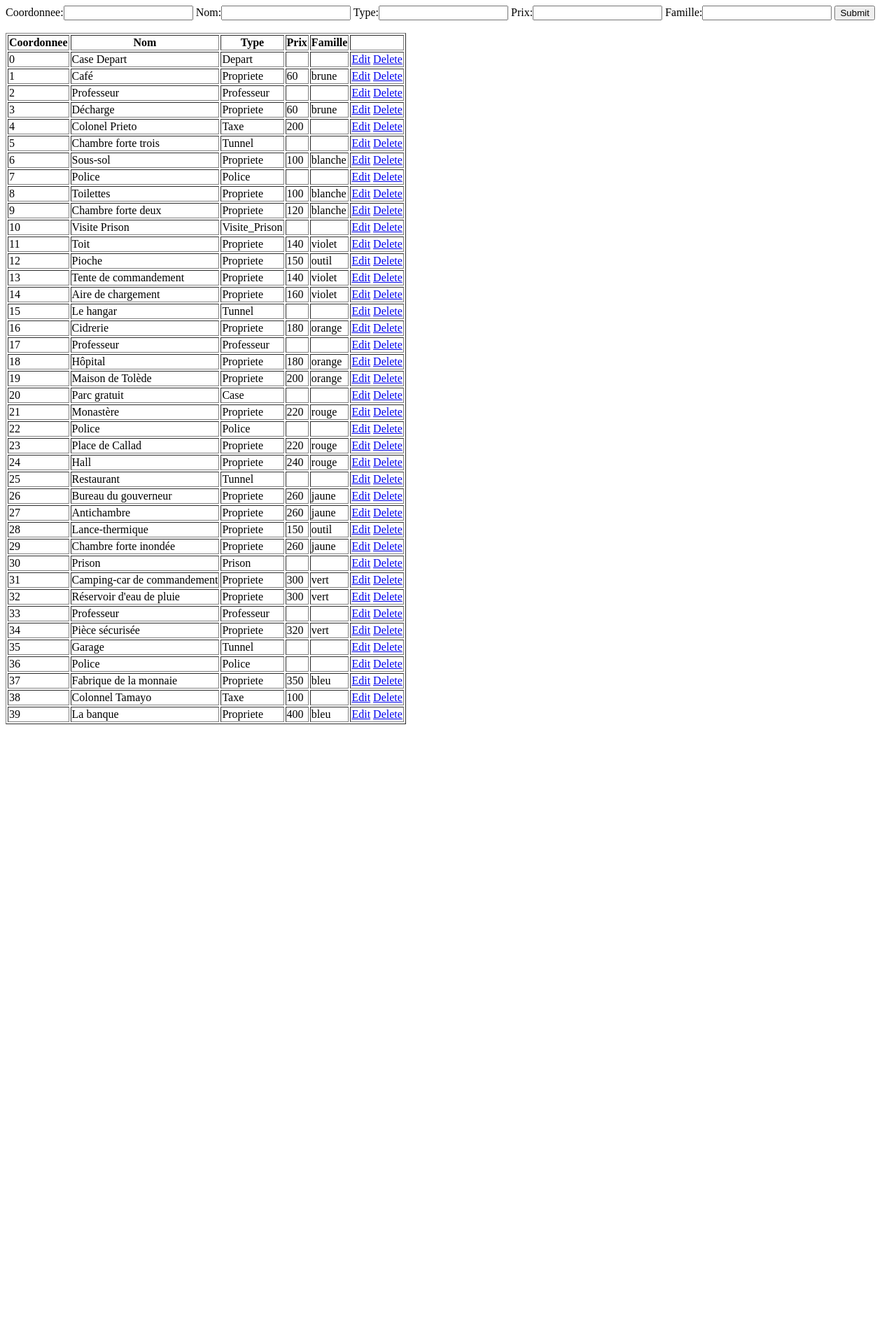
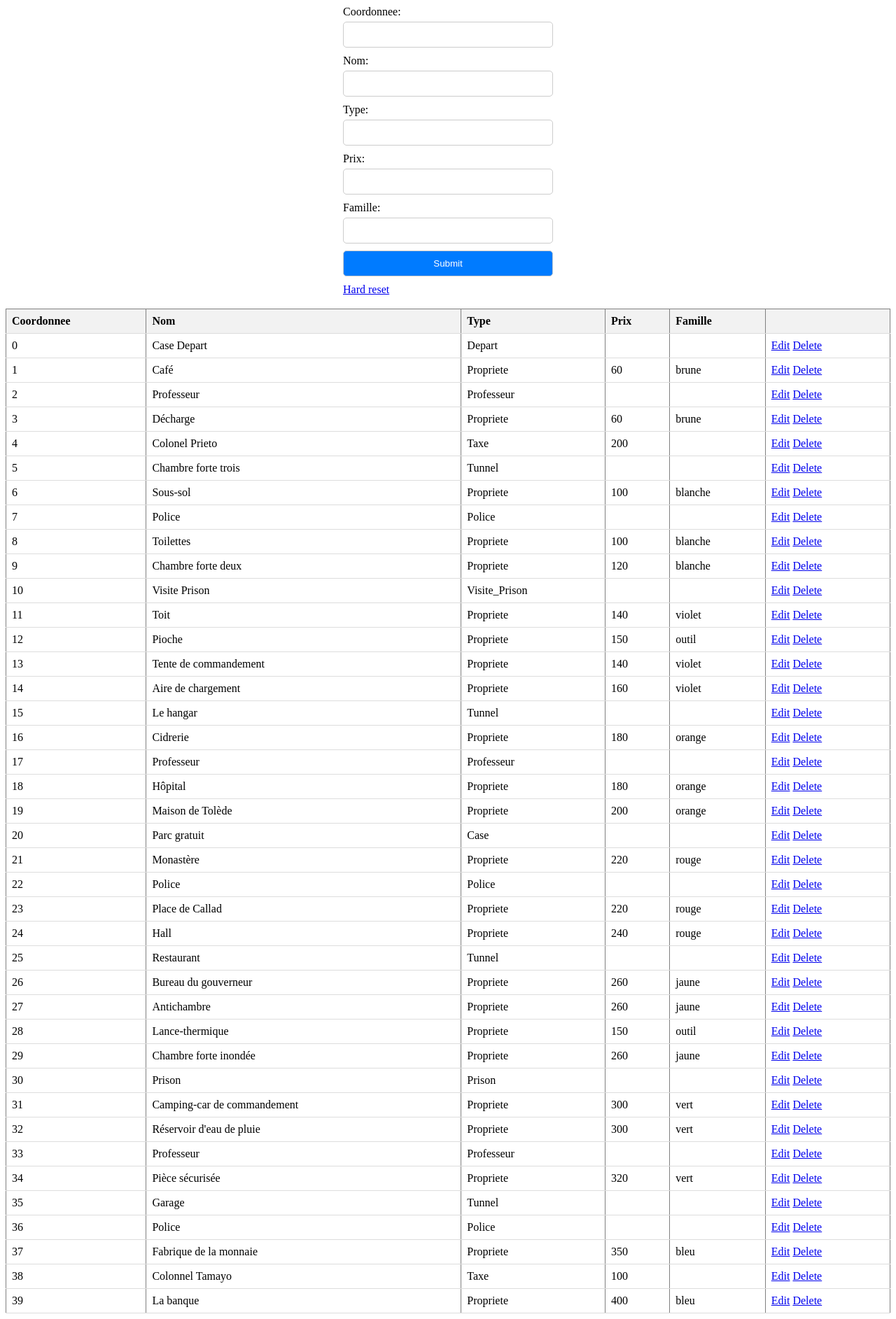
Before and after one commit to Gelnex/Monopoly, a PHP site: page / in a window 1280 px wide. Shown: the whole page at 70% size. Before the commit the page ends 1035 px from the top, so only its background shows below. Run offline with PHP 8.4, Linux system fonts and the light colour scheme; data comes from the database, SQL or seed files in the repository.

Commit message:
+ reset
les requetes sql dans le php ne font rien, je ne sais pas pourquoi

```diff
--- a/webDB/edit.php
+++ b/webDB/edit.php
@@ -7,7 +7,7 @@
 <!DOCTYPE html>
 <html>
 <head>
-<title>Basic MySQLi Commands</title>
+<title>Monopoly DB editor</title>
 </head>
 <body>
 	<h2>Edit</h2>
--- a/webDB/index.php
+++ b/webDB/index.php
@@ -1,7 +1,55 @@
 <!DOCTYPE html>
 <html>
 <head>
-<title>Basic MySQLi Commands</title>
+<title>Monopoly DB editor</title>
+<style>
+	form {
+  width: 300px;
+  margin: 0 auto;
+}
+
+label {
+  display: block;
+  margin-bottom: 5px;
+}
+
+input[type="text"],
+input[type="password"],
+input[type="submit"] {
+  width: 100%;
+  padding: 10px;
+  margin-bottom: 10px;
+  border: 1px solid #ccc;
+  border-radius: 5px;
+  box-sizing: border-box;
+}
+
+input[type="submit"] {
+  background-color: #007bff;
+  color: #fff;
+  cursor: pointer;
+}
+
+input[type="submit"]:hover {
+  background-color: #0056b3;
+}
+
+table {
+  width: 100%;
+  border-collapse: collapse;
+}
+
+th, td {
+  padding: 8px;
+  text-align: left;
+  border-bottom: 1px solid #ddd;
+}
+
+th {
+  background-color: #f2f2f2;
+}
+
+</style>
 </head>
 <body>
 	<div>
@@ -12,6 +60,7 @@
 			<label>Prix:</label><input type="text" name="prix">
 			<label>Famille:</label><input type="text" name="famille">
 			<input type="submit" name="add">
+			<a href="reset.php">Hard reset</a>
 		</form>
 	</div>
 	<br>
```
Also changed, not shown: webDB/reset.php (added, +47 -0 lines).
